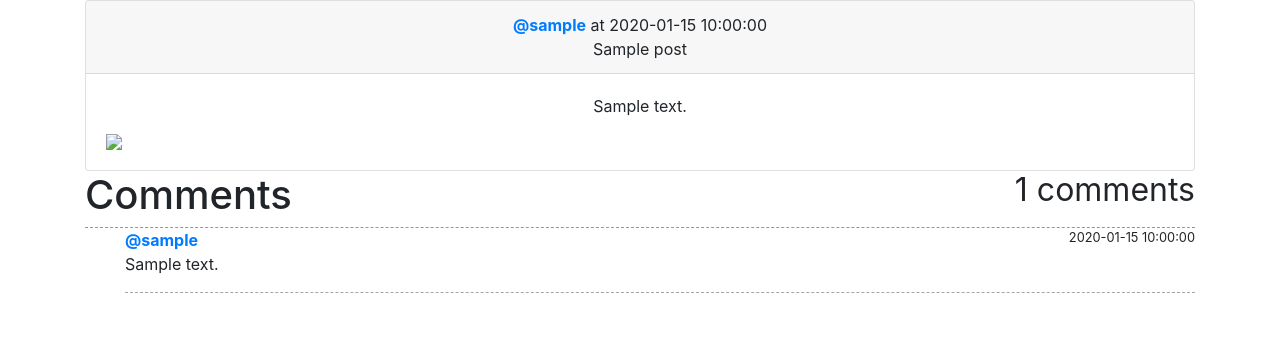
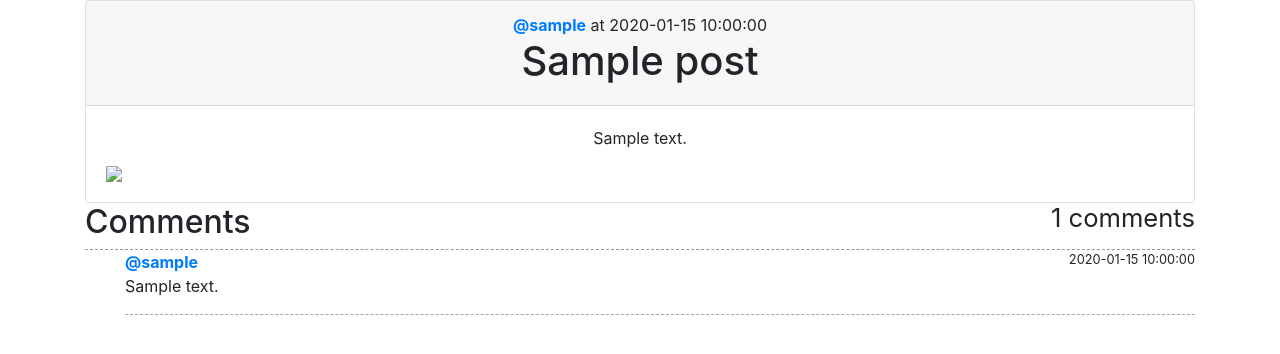
Before and after one commit to salmakhairat/day-in-the-life, a Flask app: template flask_app/templates/post_detail.html in a window 1280 px wide. Shown: the part 56-410 px from the top of the page. Run offline with Flask 2, Linux system fonts and the light colour scheme; the template is opened without the code that fills it: values that come from a table or form of the project are taken from there, most other values are stand-ins (such as "Sample title", 1, 10 or a date in 2020); some libraries are stand-ins or nearby versions.

Commit message:
Some visual updates

```diff
--- a/flask_app/templates/index.html
+++ b/flask_app/templates/index.html
@@ -29,7 +29,7 @@
         </form>
     </div>
     <div class="col">
-        <h2>Please use the search bar to search for users!</h2>
+        <h4>Use the search bar to search for users!</h4>
     </div>
 </div>
 {% endblock %}
--- a/flask_app/templates/post_detail.html
+++ b/flask_app/templates/post_detail.html
@@ -6,7 +6,8 @@
             <div class="card-header">
                 <a href="{{ url_for('posts.user_detail', username=post.poster.username) }}">
                     <strong>@{{ post.poster.username }}</strong>
-                </a>at {{ post.date }}<br> {{ post.title }}
+                </a>at {{ post.date }}
+                <h1> {{ post.title }} </h1>
             </div>
             <div class="card-body">
                 <ul class="list-group list-group-flush">
@@ -24,7 +25,7 @@
 
 <div class="row">
     <div class="col-md-12">
-        <h1> Comments <small class="float-right">{{ comments|length }} comments</small></h1>
+        <h2> Comments <small class="float-right">{{ comments|length }} comments</small></h2>
         <ul class="media-list">
             {% for comment in comments %}
             <li class="media review-item">
```
Also changed, not shown: flask_app/templates/user_detail.html (+10 -8 lines).
